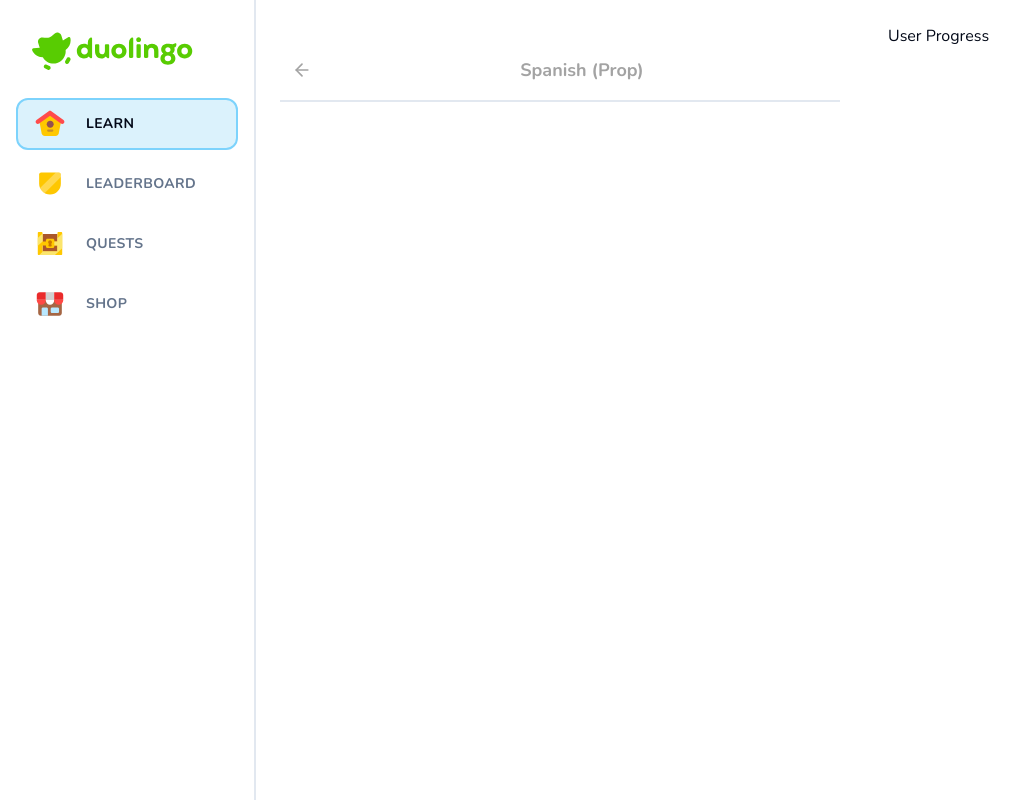
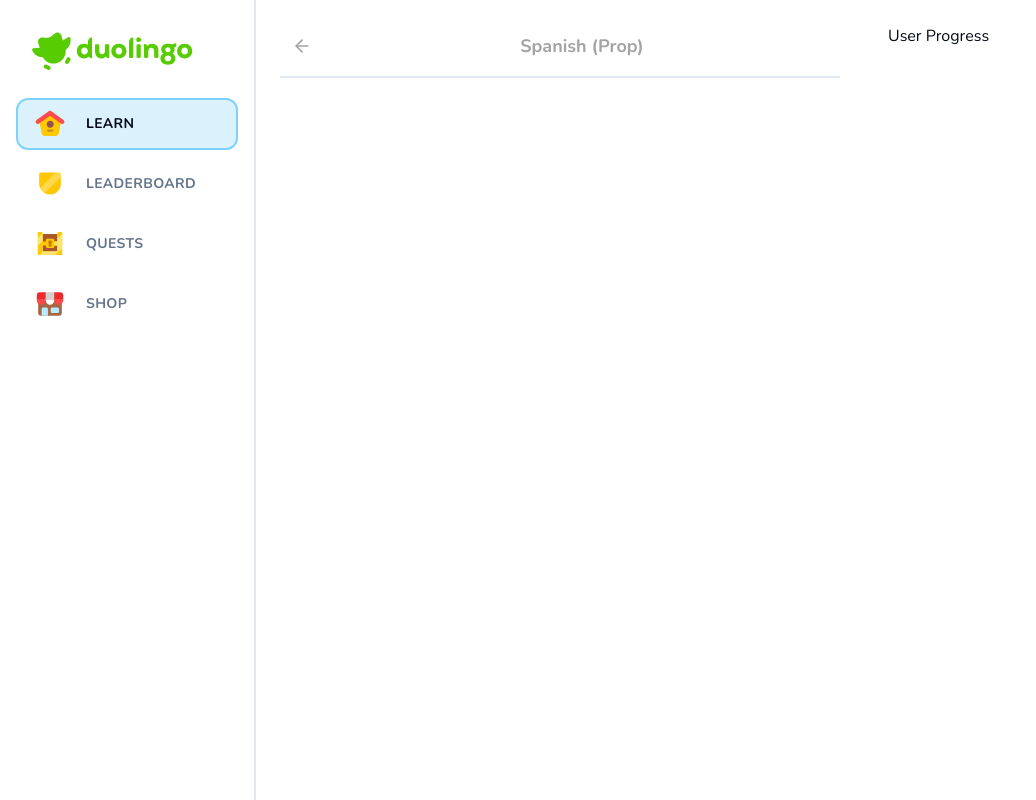
Before and after one commit to codenvibes/duolingo_clone, a Next.js app: page /learn in a window 1280 px wide. Shown: the whole page, without its empty margins (0-1036 px from the left). Built offline with nearby package versions, Linux system fonts and the light colour scheme.

Commit message:
Style: Adjust Header component by adding top margin offset on large screens

```diff
--- a/app/(main)/learn/header.tsx
+++ b/app/(main)/learn/header.tsx
@@ -8,7 +8,7 @@ type Props ={
 
 export const Header = ({ title }: Props) => {
   return (
-    <div className="sticky top-0 bg-white pb-3 lg:pt-[28px] flex items-center justify-between border-b-2 mb-5 text-neutral-400 lg:z-50">
+    <div className="sticky top-0 bg-white pb-3 lg:pt-[28px] lg:mt-[-28px] flex items-center justify-between border-b-2 mb-5 text-neutral-400 lg:z-50">
       <Link href="/courses">
         <Button variant="ghost" size="sm">
           <ArrowLeft className="h-5 w-5 stroke-2 text-neutral-400"/>
```
